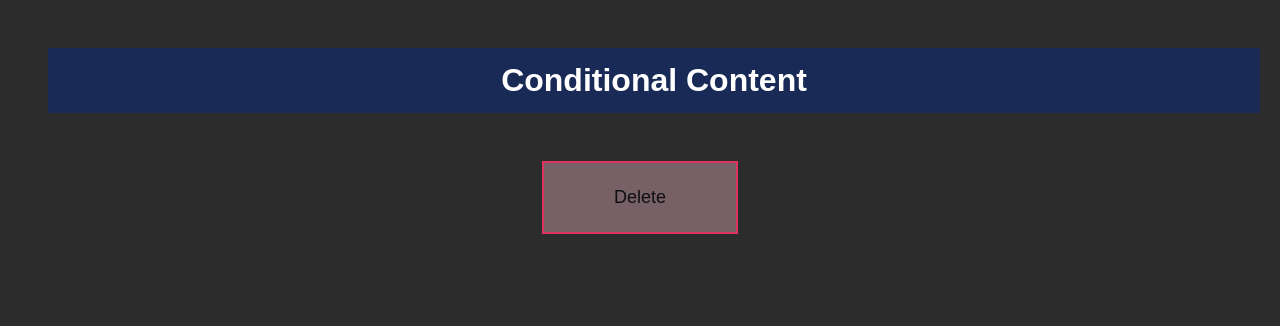
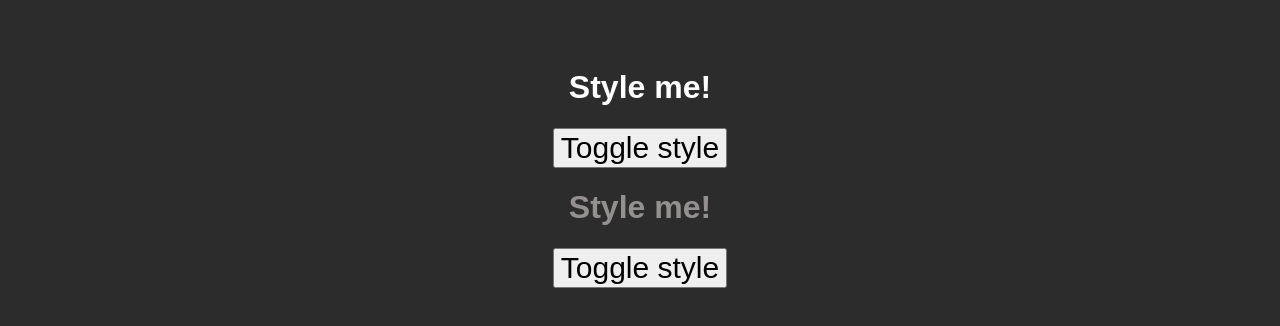
Before and after one commit to diyatandel1312/react-app, a React (Create React App) app: page / in a window 1280 px wide. Shown: the top 326 px of the page. Built offline with nearby package versions, Linux system fonts and the light colour scheme.

Commit message:
add code

```diff
--- a/package.json
+++ b/package.json
@@ -14,6 +14,7 @@
     "react": "^18.2.0",
     "react-dom": "^18.2.0",
     "react-scripts": "5.0.1",
+    "styled-components": "^6.1.0",
     "web-vitals": "^2.1.4"
   },
   "scripts": {
--- a/src/App.css
+++ b/src/App.css
@@ -1,4 +1,4 @@
-.App {
+/* .App {
   text-align: center;
   color:black;
   display: flex;
@@ -98,13 +98,20 @@ font-size: large;
   color: #0f0f0f;
   cursor: pointer;
 
- }
+ }  */
 
- /* body {
+ body {
   font-family: sans-serif;
   margin: 0;
   padding: 3rem;
   background-color: #2d2c2c;
   color: #959090;
   text-align: center;
-} */
+}
+
+.active {
+  background-color: orange;
+  padding: 0.5rem;
+  border-radius: 4px;
+  color: black;
+}
--- a/src/App.js
+++ b/src/App.js
@@ -7,41 +7,21 @@ import Header from "./components/Header";
 
 function App() {
 
-  const[isDeleting,setIsDeleting] = useState(false);
+  const[color , setColor]=useState(false)
 
-  function deletedHandler(){
-    setIsDeleting(true);
+  function colorChange(){
+      setColor(isColor =>!isColor);
   }
 
-  function proceedHandler(){
-    setIsDeleting(false);
-  }
-
-  let Warning;
-
-
-  if(isDeleting){
-    Warning = (
-      <div id="alert">
-      <h2>Are you sure?</h2>
-      <p>These changes can't be reverted!</p>
-      <button  onClick={proceedHandler} >Proceed</button>
-   </div>
-    )
-  }
-  return(
-    <div>
-      <Header />
-
+  return (
       <div>
-
-        <div id="delete">
-        <button  onClick={deletedHandler}>Delete</button>
-        </div>
-        {Warning}
-        </div>
+          <h1 style={{color : color ? 'red' :'white'}}>Style me!</h1>
+          <button style={{fontSize:30}} onClick={colorChange}>Toggle style</button>
+          <div>
+    <Header />
+            </div>
       </div>
-  )
+  );
 }
 
 export default App;
--- a/src/components/Header.js
+++ b/src/components/Header.js
@@ -1,13 +1,21 @@
-import React from 'react'
+import React,{useState} from 'react'
+
 
  const Header = () => {
 
 
+    const [highlighted,setHighlighted] =useState(false);
+
+    function clickHandler(){
+        setHighlighted(isHighlighted => !isHighlighted);
+    }
+
     return (
-        <div className='header'>
-           <h1>Conditional Content</h1>
+        <div>
+            <h1 className={highlighted ? 'active':''}>Style me!</h1>
+            <button style={{fontSize:30}} onClick={clickHandler}>Toggle style</button>
         </div>
-    )
+    );
 }
 
 export default Header;
```
Also changed, not shown: 1 other file (tests, documents, lock files or other folders).
